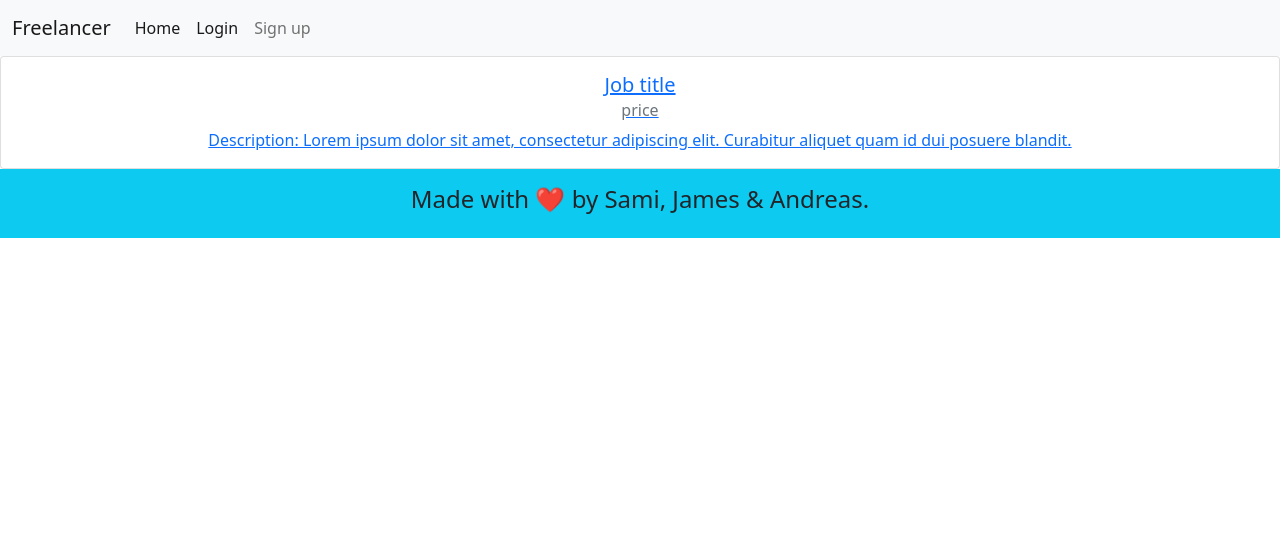
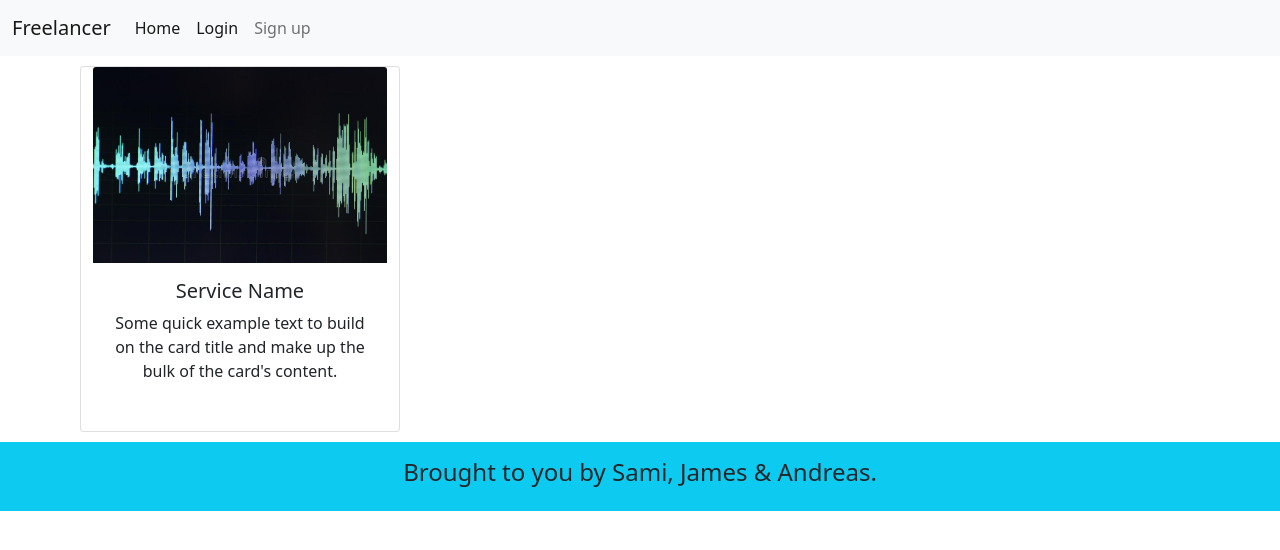
Before and after one commit to jamehzlee/freelancer-jl, a React (Create React App) app in the folder client/: page /job in a window 1280 px wide. Shown: the top 550 px of the page. Built offline with nearby package versions, Linux system fonts and the light colour scheme.

Commit message:
changed footer, and added more styling to the profile page

```diff
--- a/client/public/index.html
+++ b/client/public/index.html
@@ -24,7 +24,7 @@
       work correctly both with client-side routing and a non-root public URL.
       Learn how to configure a non-root public URL by running `npm run build`.
     -->
-    <title>Freelancer 🛍️</title>
+    <title>Freelancer 🕵️‍♂️</title>
   </head>
   <body>
     <noscript>You need to enable JavaScript to run this app.</noscript>
--- a/client/src/components/Footer/index.js
+++ b/client/src/components/Footer/index.js
@@ -14,7 +14,7 @@ const Footer = () => {
           </button>
         )} */}
         <h4>
-          Made with{" "}
+          {/* Made with{" "}
           <span
             className="emoji"
             role="img"
@@ -22,8 +22,8 @@ const Footer = () => {
             aria-hidden="false"
           >
             ❤️
-          </span>{" "}
-          by Sami, James & Andreas.
+          </span>{" "} */}
+          Brought to you by Sami, James & Andreas.
         </h4>
       </div>
     </footer>
--- a/client/src/pages/Job/Job.js
+++ b/client/src/pages/Job/Job.js
@@ -1,8 +1,35 @@
-import React from "react";
-import { Container, Row, Col, Card, Button } from "react-bootstrap";
+import { React } from "react";
+import { Container, Row, Col, Card, Button} from "react-bootstrap";
+import "./job.css"
+import audioWave from "../../assets/audioWave.jpeg"
 import JobCard from "../../components/JobCard";
 
+
 export default function Job() {
-  return <JobCard />;
+  // return <JobCard />;
+return (
+  <Container>
+      <Row>
+
+      <Card style={{ width: '20rem' }}>
+<Card.Img variant="top" src={audioWave} />
+<Card.Body>
+<Card.Title>Service Name</Card.Title>
+<Card.Text>
+Some quick example text to build on the card title and make up the bulk of
+the card's content.
+</Card.Text>
+</Card.Body>
+<Card.Body>
+{/* <div>
+<Button as="input" type="button" value="Edit" />{' '}
+<Button as="input" type="button" value="Delete" id='redButton' />{' '}
+</div> */}
+</Card.Body>
+</Card>
+</Row>
+</Container>
+);
+
 
 }
--- a/client/src/pages/Job/job.css
+++ b/client/src/pages/Job/job.css
@@ -0,0 +1,3 @@
+#testing {
+    text-align: end;
+}
--- a/client/src/pages/Profile/Profile.js
+++ b/client/src/pages/Profile/Profile.js
@@ -12,6 +12,7 @@ export default function Profile() {
     return (
         <Container>
             <Row>
+
             <Card style={{ width: '18rem' }}>
   <Card.Img variant="top" src={audioWave} />
   <Card.Body>
@@ -31,4 +32,5 @@ export default function Profile() {
     </Row>
     </Container>
     );
+
 }
```
